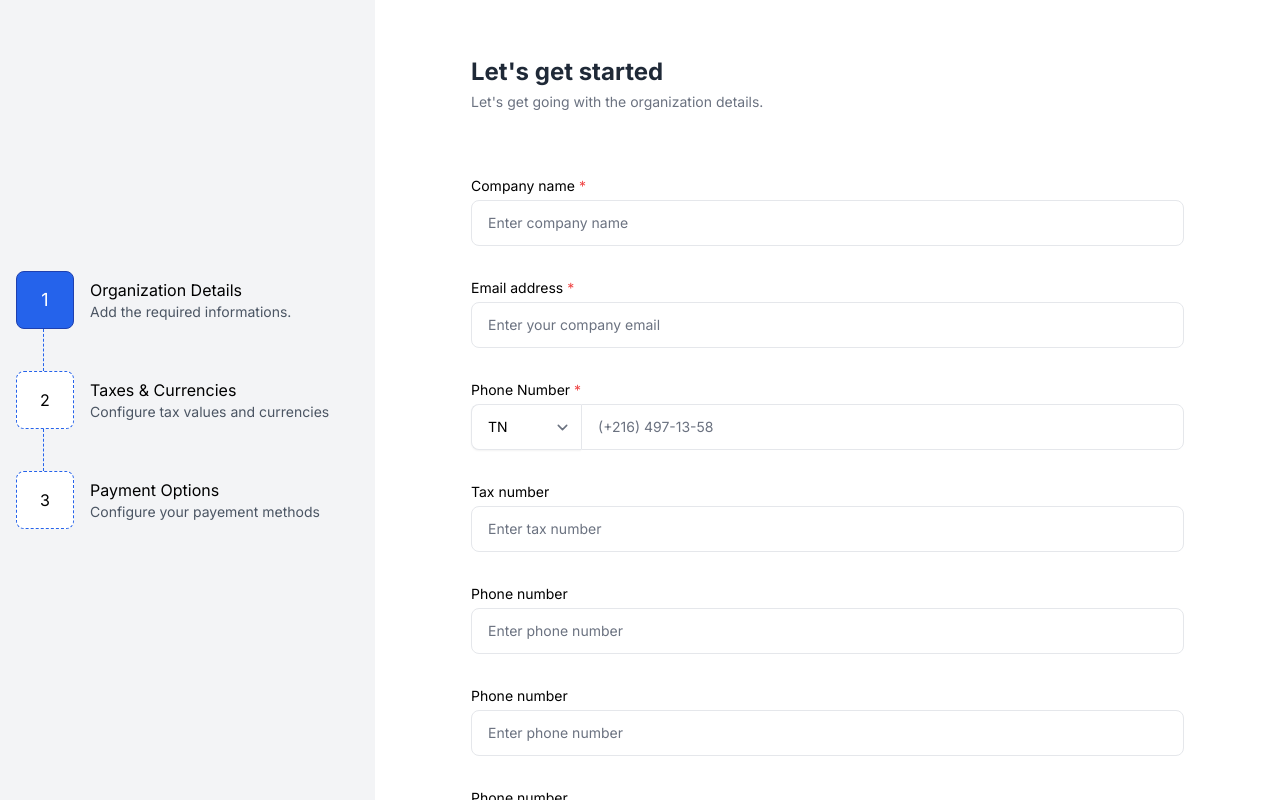
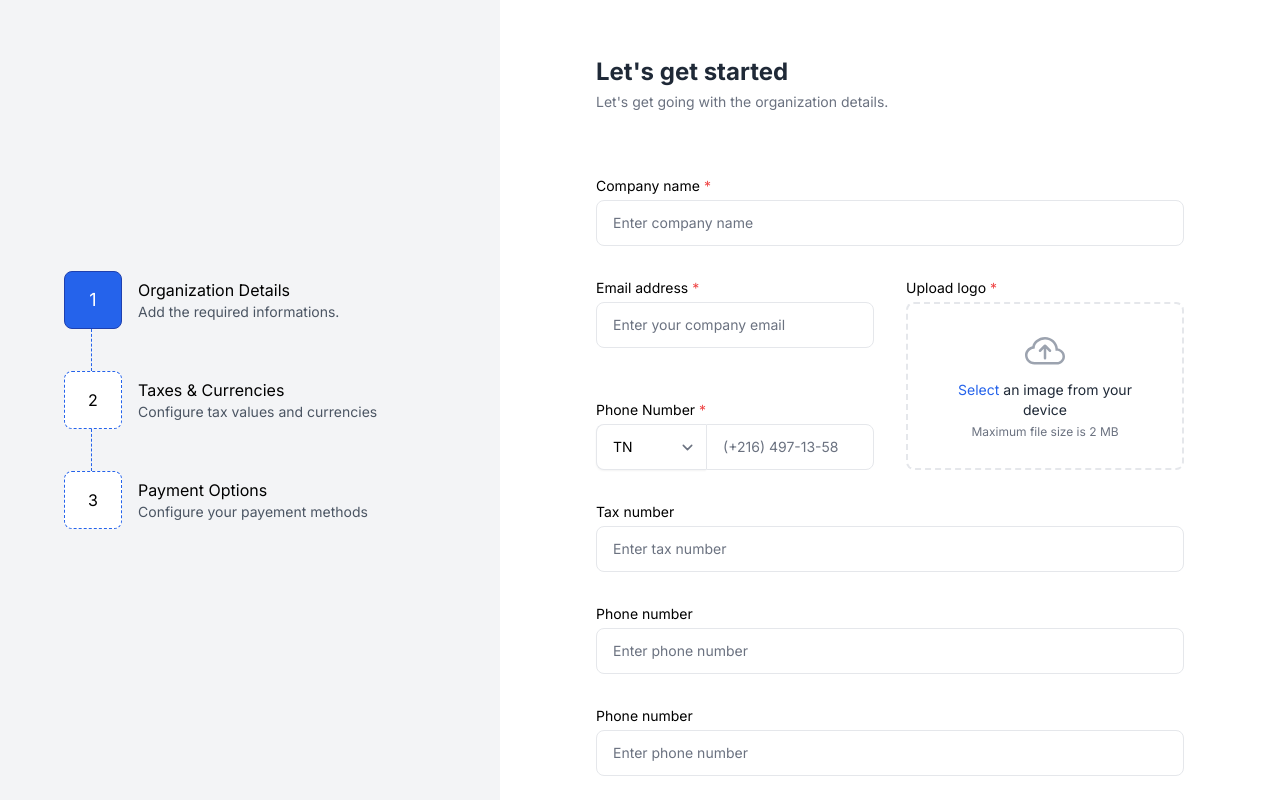
Before and after one commit to Manel-Rejeb/InvoiceMaster, a Next.js app in the folder client/: page /org in a window 1280 px wide. Built offline with nearby package versions, Linux system fonts and the light colour scheme.

Commit message:
creating the file upload component

```diff
--- a/client/app/org/layout.tsx
+++ b/client/app/org/layout.tsx
@@ -20,7 +20,7 @@ export default function RootLayout({
 }>) {
   return (
     <div className={mr(inter.className, 'flex overflow-hidden h-screen')}>
-      <div className='w-[375px] h-screen bg-gray-100 flex items-center justify-center'>
+      <div className='w-[500px] h-screen bg-gray-100 flex items-center justify-center'>
         <Stepper />
       </div>
 
--- a/client/components/steps/form/orga-config.tsx
+++ b/client/components/steps/form/orga-config.tsx
@@ -5,6 +5,7 @@ import { useState } from 'react'
 
 import { Input } from '@/ui/input/input'
 import { Select } from '@/ui/select/select'
+import { File } from '@/ui/input/file'
 
 import { COUNTIRES_PHONE_CODE } from '@/constants/countries-code'
 
@@ -20,6 +21,9 @@ export const OrgaConfig: FC = () => {
 
       <div className='flex flex-col gap-8'>
         <Input required type='text' label='Company name' placeholder='Enter company name' />
+
+        <div className='flex gap-8'>
+          <div className='flex flex-1 flex-col gap-8'>
             <Input required type='email' label='Email address' placeholder='Enter your company email' />
 
             <div className='flex items-start'>
@@ -38,6 +42,12 @@ export const OrgaConfig: FC = () => {
                 style={{ borderStartStartRadius: 0, borderEndStartRadius: 0 }}
               />
             </div>
+          </div>
+
+          <div className='flex-1'>
+            <File label='Upload logo' required />
+          </div>
+        </div>
 
         <Input type='text' label='Tax number' placeholder='Enter tax number' />
         <Input type='text' label='Phone number' placeholder='Enter phone number' />
--- a/client/components/steps/step.tsx
+++ b/client/components/steps/step.tsx
@@ -21,7 +21,7 @@ export const Step: FC<ComponentProps> = ({ index = 1, title, subTitle, isActive
         )}>
         <p className='flex'>{index}</p>
       </div>
-      <div className='flex-1 flex flex-col items-start px-2'>
+      <div className='flex-1 flex flex-col items-start justify-center px-2 hover:border hover:bg-white h-[58px] rounded-lg'>
         <p className='text-base capitalize text-start'>{title}</p>
         <p className='text-sm first-letter:capitalize text-start text-gray-600'>{subTitle}</p>
       </div>
--- a/client/components/steps/stepper.tsx
+++ b/client/components/steps/stepper.tsx
@@ -13,7 +13,7 @@ export const Stepper: FC<Partial<ComponentProps>> = ({}) => {
   const step = useSearchParams().get('step')
 
   return (
-    <div className='w-full flex flex-col p-4'>
+    <div className='w-full flex flex-col p-16'>
       {step_org_navigation.map((item, index: number) => (
         <div key={index}>
           <Step
--- /dev/null
+++ b/client/ui/input/file.tsx
@@ -0,0 +1,44 @@
+'use client'
+
+import type { FC } from 'react'
+
+type ComponentProps = {
+  label?: string
+  required?: boolean
+  errorMessages?: string
+}
+
+export const File: FC<ComponentProps & Record<string, any>> = ({ label, required = false, errorMessages, ...rest }) => {
+  return (
+    <div>
+      {label && (
+        <label htmlFor='af-submit-app-upload-images' className='block text-sm mb-1 dark:text-white'>
+          <span>{label}</span>
+          {required && <span className='ml-1 text-red-500'>*</span>}
+        </label>
+      )}
+      <label
+        htmlFor='af-submit-app-upload-images'
+        className='group p-4 sm:p-7 block cursor-pointer text-center border-2 border-dashed border-gray-200 rounded-lg focus-within:outline-none focus-within:ring-2 focus-within:ring-blue-500 focus-within:ring-offset-2 dark:border-gray-700'>
+        <input id='af-submit-app-upload-images' name='af-submit-app-upload-images' type='file' className='sr-only' />
+        <svg
+          className='size-10 mx-auto text-gray-400 dark:text-gray-600'
+          xmlns='http://www.w3.org/2000/svg'
+          width='16'
+          height='16'
+          fill='currentColor'
+          viewBox='0 0 16 16'>
+          <path
+            fill-rule='evenodd'
+            d='M7.646 5.146a.5.5 0 0 1 .708 0l2 2a.5.5 0 0 1-.708.708L8.5 6.707V10.5a.5.5 0 0 1-1 0V6.707L6.354 7.854a.5.5 0 1 1-.708-.708l2-2z'
+          />
+          <path d='M4.406 3.342A5.53 5.53 0 0 1 8 2c2.69 0 4.923 2 5.166 4.579C14.758 6.804 16 8.137 16 9.773 16 11.569 14.502 13 12.687 13H3.781C1.708 13 0 11.366 0 9.318c0-1.763 1.266-3.223 2.942-3.593.143-.863.698-1.723 1.464-2.383zm.653.757c-.757.653-1.153 1.44-1.153 2.056v.448l-.445.049C2.064 6.805 1 7.952 1 9.318 1 10.785 2.23 12 3.781 12h8.906C13.98 12 15 10.988 15 9.773c0-1.216-1.02-2.228-2.313-2.228h-.5v-.5C12.188 4.825 10.328 3 8 3a4.53 4.53 0 0 0-2.941 1.1z' />
+        </svg>
+        <span className='mt-2 block text-sm text-gray-800 dark:text-gray-200'>
+          <span className='group-hover:text-blue-700 text-blue-600'>Select</span> an image from your device
+        </span>
+        <span className='mt-1 block text-xs text-gray-500'>Maximum file size is 2 MB</span>
+      </label>
+    </div>
+  )
+}
```
Lines whose indentation alone changed are shown as unchanged.
